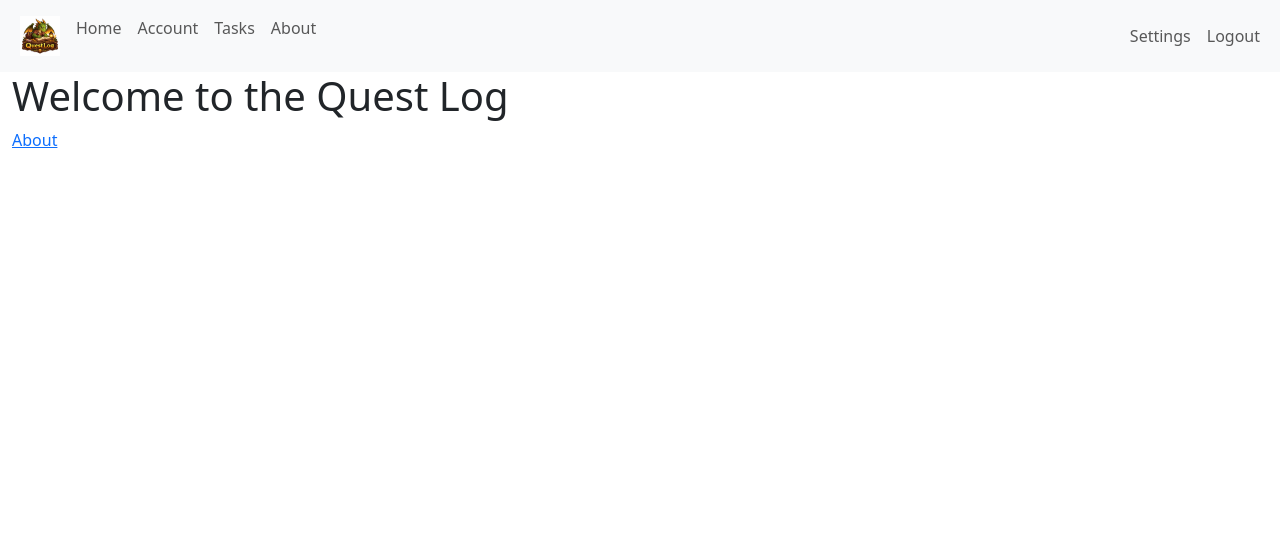
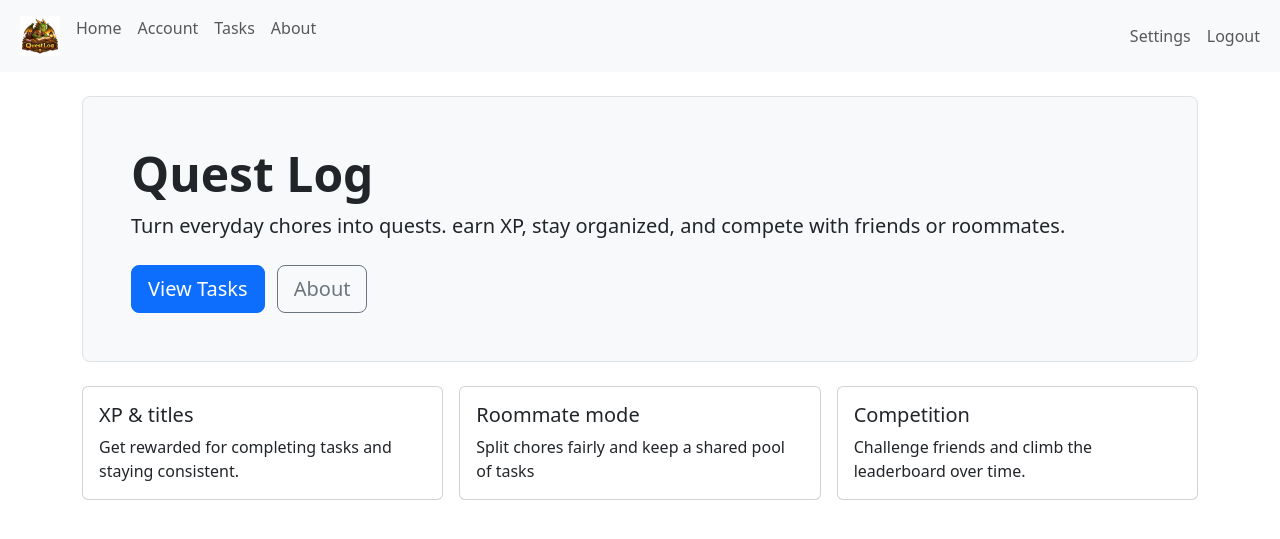
Before and after one commit to UCCS-CS4300-5300/QuestLog, a Django app: page / in a window 1280 px wide. Shown: the top 539 px of the page. Run offline with Django 5.2, Linux system fonts and the light colour scheme; some libraries are stand-ins or nearby versions.

Commit message:
HomePage UI changes some relatively minor layout changes and improvements

```diff
--- a/QuestLog/templates/base.html
+++ b/QuestLog/templates/base.html
@@ -52,7 +52,7 @@
 
 </nav>
 
-  <div class="container-fluid">
+  <div class="container py-4">
     {% block content %}{% endblock %}
   </div>
 
--- a/QuestLog/templates/home.html
+++ b/QuestLog/templates/home.html
@@ -2,6 +2,39 @@
 {% block title %}Home | Quest Log{% endblock %}
 
 {% block content %}
-    <h1>Welcome to the Quest Log</h1>
-    <a href="{% url 'QuestLog:about' %}">About</a>
+    <div class="p-5 mb-4 bg-light rounded-3 border">
+        <h1 class="display-5 fw-bold">    Quest Log</h1>
+        <p class="fs-5 mb-4">
+            Turn everyday chores into quests. earn XP, stay organized, and compete with friends or roommates.
+        </p>
+        <a class="btn btn-primary btn-lg me-2" href="{% url 'QuestLog:tasks' %}">View Tasks</a>
+        <a class="btn btn-outline-secondary btn-lg" href="{% url 'QuestLog:about' %}">About</a>
+    </div>
+
+    <div class="row g-3">
+        <div class="col-md-4">
+            <div class="card h-100">
+                <div class="card-body">
+                    <h5 class="card-title">XP & titles</h5>
+                    <p class="card-text">Get rewarded for completing tasks and staying consistent.</p>
+                </div>
+            </div>
+        </div>
+        <div class="col-md-4">
+            <div class="card h-100">
+                <div class="card-body">
+                    <h5 class="card-title">Roommate mode</h5>
+                    <p class="card-text">Split chores fairly and keep a shared pool of tasks</p>
+                </div>
+            </div>
+        </div>
+        <div class="col-md-4">
+            <div class="card h-100">
+                <div class="card-body">
+                    <h5 class="card-title">Competition</h5>
+                    <p class="card-text">Challenge friends and climb the leaderboard over time.</p>
+                </div>
+            </div>
+        </div>
+    </div>
 {% endblock %}
```
